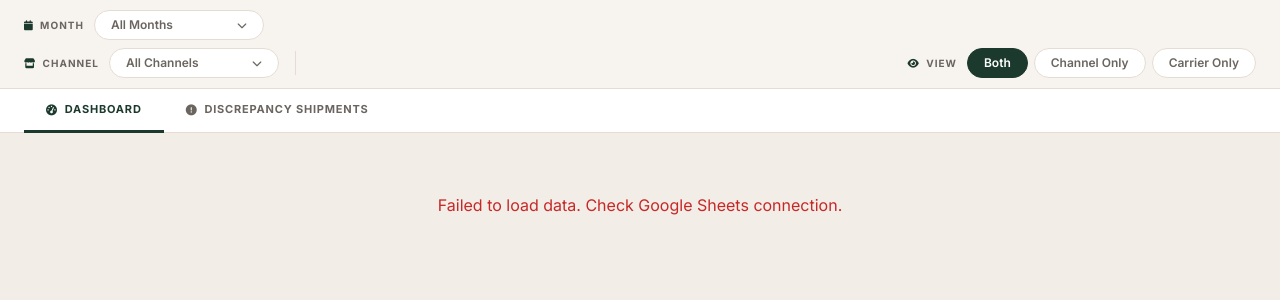
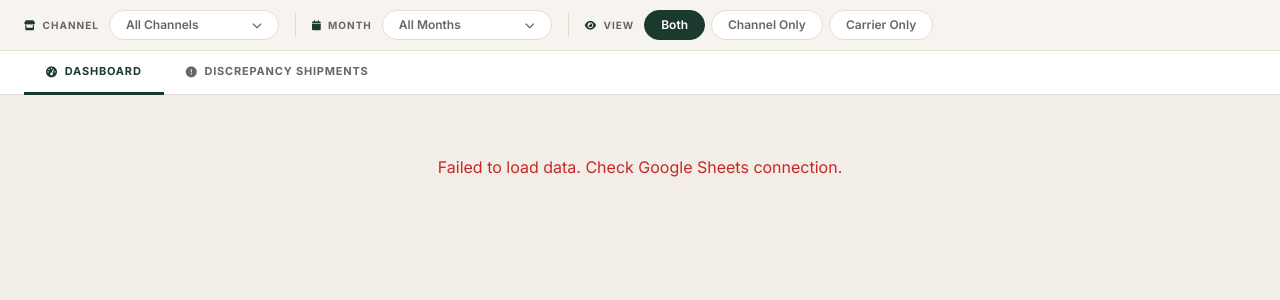
Before and after one commit to anandrmosaic/recon-dashboard, a Flask app: page / in a window 1280 px wide. Shown: the part 71-371 px from the top of the page. Run offline with Flask 3, Linux system fonts and the light colour scheme; some libraries are stand-ins or nearby versions.

Commit message:
Reorder filter bar to single row: Year → Channel → Month → View
Co-Authored-By: Claude Sonnet 4.6 <noreply@anthropic.com>

```diff
--- a/templates/dashboard.html
+++ b/templates/dashboard.html
@@ -39,7 +39,7 @@
     .btn-refresh:hover { background: var(--primary); color: #fff; border-color: var(--primary); }
 
     /* Filter Bar */
-    .filter-bar { background: var(--surface-2); padding: 10px 24px; border-bottom: 1px solid var(--border); display: flex; flex-direction: column; gap: 8px; }
+    .filter-bar { background: var(--surface-2); padding: 10px 24px; border-bottom: 1px solid var(--border); display: flex; }
     .filter-row { display: flex; align-items: center; gap: 16px; flex-wrap: wrap; }
     .filter-group { display: flex; align-items: center; gap: 10px; }
     .filter-group.push-right { margin-left: auto; }
@@ -231,7 +231,7 @@
 
 <!-- Filter Bar -->
 <div class="filter-bar">
-  <!-- Row 1: Year + Month -->
+  <!-- Single row: Year → Channel → Month → View -->
   <div class="filter-row">
     <div class="filter-group" id="yearGroup" style="display:none">
       <span class="filter-label"><i class="fas fa-calendar-alt"></i> Year</span>
@@ -240,6 +240,23 @@
       </select>
     </div>
     <div class="filter-group" id="yearGroupDivider" style="display:none"><div class="filter-divider"></div></div>
+    <div class="filter-group">
+      <span class="filter-label"><i class="fas fa-store"></i> Channel</span>
+      <div class="month-dropdown" id="channelDropdownWrap">
+        <button class="month-dd-btn" id="channelDdBtn" onclick="toggleChannelDropdown(event)">
+          <span id="channelDdLabel">All Channels</span>
+          <i class="fas fa-chevron-down" style="font-size:10px"></i>
+        </button>
+        <div class="month-dd-menu" id="channelDdMenu">
+          <div class="month-dd-item">
+            <label><input type="checkbox" id="channelCheckAll" checked onchange="handleChannelCheckAll(this)"> All Channels</label>
+          </div>
+          <div class="month-dd-divider"></div>
+          <div id="channelCheckboxes"></div>
+        </div>
+      </div>
+    </div>
+    <div class="filter-divider"></div>
     <div class="filter-group">
       <span class="filter-label"><i class="fas fa-calendar"></i> Month</span>
       <div class="month-dropdown" id="monthDropdownWrap">
@@ -253,25 +270,6 @@
           </div>
           <div class="month-dd-divider"></div>
           <div id="monthCheckboxes"></div>
-        </div>
-      </div>
-    </div>
-  </div>
-  <!-- Row 2: Channel + View -->
-  <div class="filter-row">
-    <div class="filter-group">
-      <span class="filter-label"><i class="fas fa-store"></i> Channel</span>
-      <div class="month-dropdown" id="channelDropdownWrap">
-        <button class="month-dd-btn" id="channelDdBtn" onclick="toggleChannelDropdown(event)">
-          <span id="channelDdLabel">All Channels</span>
-          <i class="fas fa-chevron-down" style="font-size:10px"></i>
-        </button>
-        <div class="month-dd-menu" id="channelDdMenu">
-          <div class="month-dd-item">
-            <label><input type="checkbox" id="channelCheckAll" checked onchange="handleChannelCheckAll(this)"> All Channels</label>
-          </div>
-          <div class="month-dd-divider"></div>
-          <div id="channelCheckboxes"></div>
         </div>
       </div>
     </div>
```
